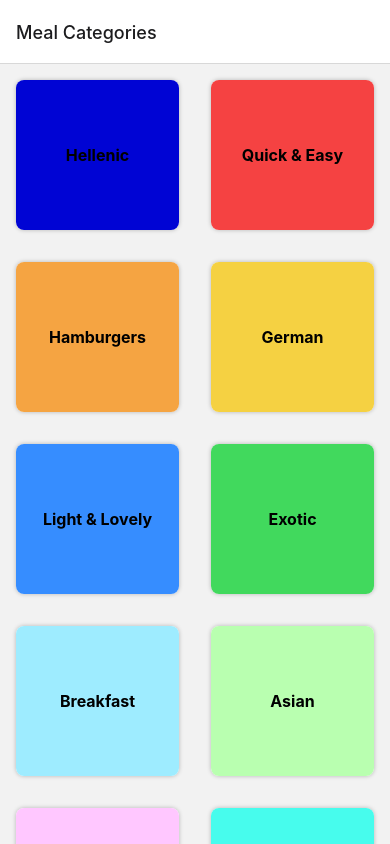
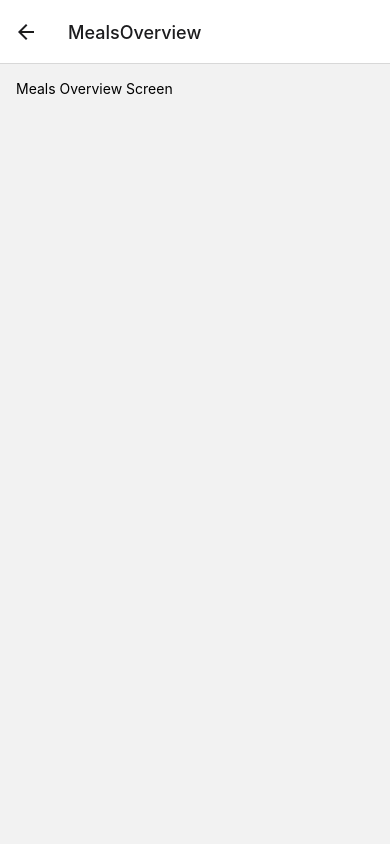
Before and after one commit to 1KRS/yevma, a React Native app: screen /MealsOverview in a window 390 px wide. Built offline with nearby package versions, Linux system fonts and the light colour scheme.

Commit message:
Implementing Navigation Between Two Screens

```diff
--- a/App.js
+++ b/App.js
@@ -3,6 +3,7 @@
 import CategoriesScreen from './screens/CategoriesScreen';
 import { NavigationContainer } from '@react-navigation/native';
 import { createNativeStackNavigator } from '@react-navigation/native-stack';
+import MealsOverviewScreen from './screens/MealsOverviewScreen';
 
 const Stack = createNativeStackNavigator();
 
@@ -12,7 +13,8 @@
       <StatusBar style="light" />
       <NavigationContainer>
         <Stack.Navigator>
-          <Stack.Screen name="Meal Categories" component={CategoriesScreen} />
+          <Stack.Screen name="Categories" component={CategoriesScreen} />
+          <Stack.Screen name="MealsOverview" component={MealsOverviewScreen} />
         </Stack.Navigator>
       </NavigationContainer>
     </>
@@ -27,4 +29,3 @@
     // justifyContent: 'center',
   },
 });
-``;
--- a/components/CategoryGridTile.js
+++ b/components/CategoryGridTile.js
@@ -1,6 +1,6 @@
 import { Platform, Pressable, StyleSheet, Text, View } from 'react-native';
 
-const CategoryGridTile = ({ title, color }) => {
+const CategoryGridTile = ({ title, color, onPress }) => {
   return (
     <View style={styles.gridItem}>
       <Pressable
@@ -9,6 +9,7 @@
           pressed ? styles.buttonPressed : null,
         ]}
         android_ripple={{ color: '#ccc' }}
+        onPress={onPress}
       >
         <View style={[styles.innerContainer, , { backgroundColor: color }]}>
           <Text style={styles.title}>{title}</Text>
--- a/screens/CategoriesScreen.js
+++ b/screens/CategoriesScreen.js
@@ -2,17 +2,23 @@
 import { CATEGORIES } from '../data/dummy-data';
 import CategoryGridTile from '../components/CategoryGridTile';
 
-const renderCategoryItem = (itemData) => {
-  console.log('ID', itemData);
-  return (
-    <CategoryGridTile title={itemData.item.title} color={itemData.item.color} />
-  );
-};
+const CategoriesScreen = ({ navigation }) => {
+  const renderCategoryItem = (itemData) => {
+    const pressHandler = () => {
+      navigation.navigate('MealsOverview');
+    };
 
-const CategoriesScreen = () => {
+    return (
+      <CategoryGridTile
+        title={itemData.item.title}
+        color={itemData.item.color}
+        onPress={pressHandler}
+      />
+    );
+  };
+
   return (
     <FlatList
-      // style = {styles.container}
       data={CATEGORIES}
       keyExtractor={(item) => item.id}
       renderItem={renderCategoryItem}
@@ -21,9 +27,3 @@
   );
 };
 export default CategoriesScreen;
-
-// styles = StyleSheet.create({
-//  container: {
-//   marginTop: 35,
-//  }
-// })
--- /dev/null
+++ b/screens/MealsOverviewScreen.js
@@ -0,0 +1,21 @@
+import { StyleSheet, Text, View } from 'react-native';
+import { MEALS } from '../data/dummy-data';
+
+const MealsOverviewScreen = () => {
+  return (
+    <View style={styles.container}>
+      <Text>Meals Overview Screen</Text>
+    </View>
+  );
+};
+export default MealsOverviewScreen;
+
+const styles = StyleSheet.create({
+  container: {
+    flex: 1,
+    padding: 16,
+    // backgroundColor: '#fff',
+    // alignItems: 'center',
+    // justifyContent: 'center',
+  },
+});
```
